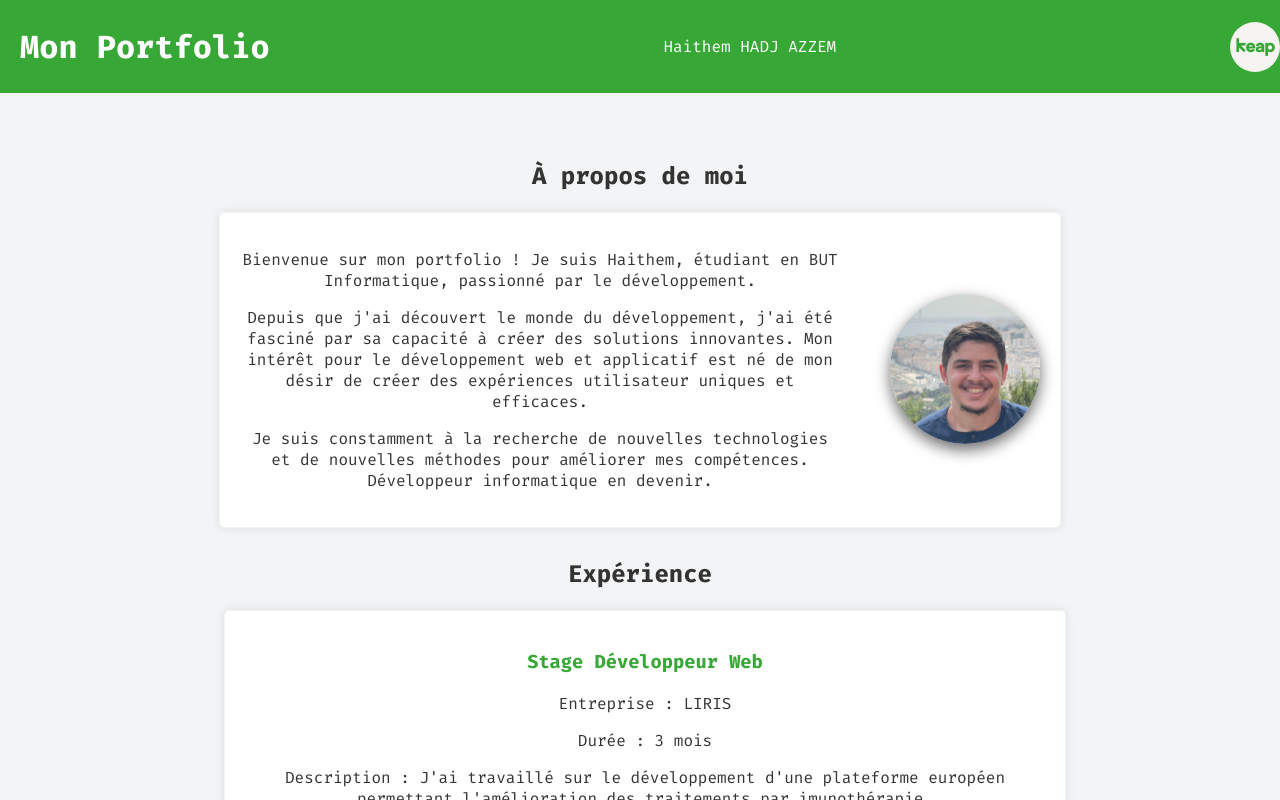
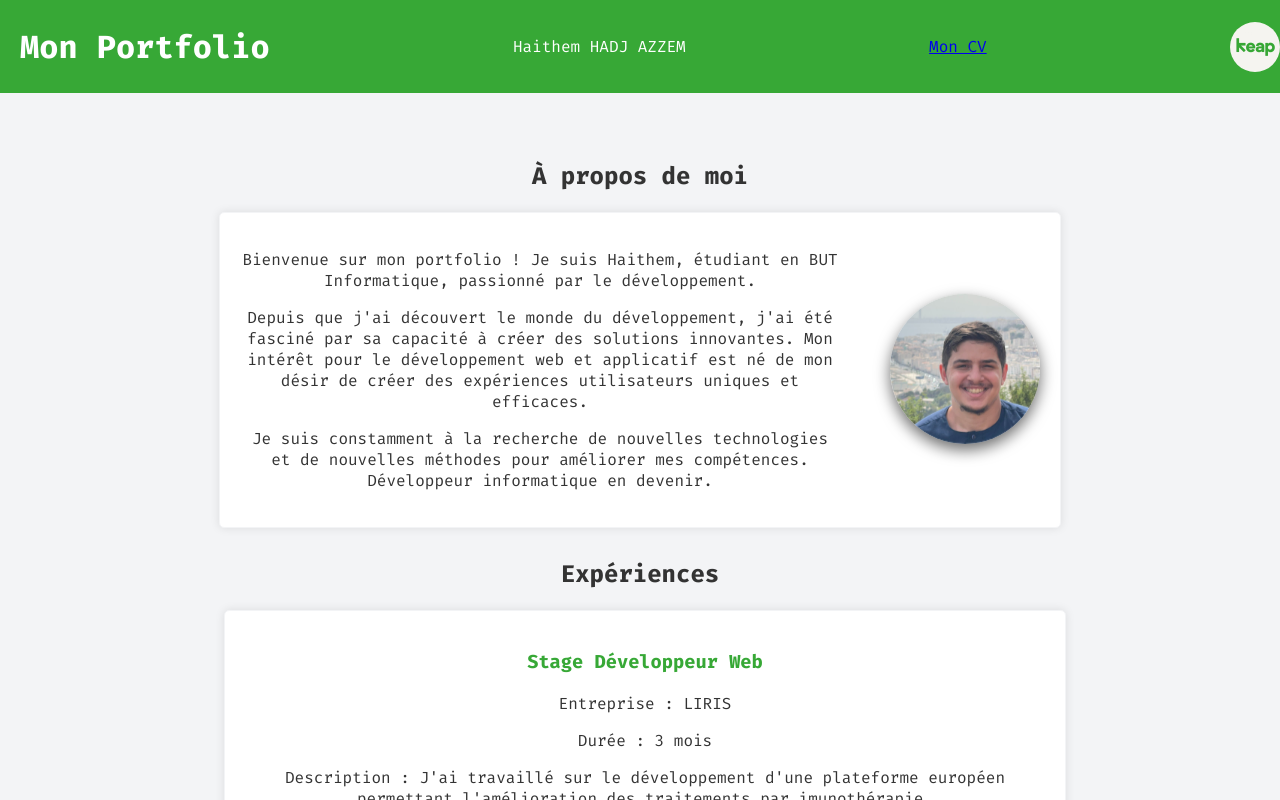
Before and after one commit to KeapRoof/Portfolio, a React (Create React App) app: page / in a window 1280 px wide. Built offline with nearby package versions, Linux system fonts and the light colour scheme.

Commit message:
Correction + Cv

```diff
--- a/src/App.js
+++ b/src/App.js
@@ -27,6 +27,7 @@ function Portfolio() {
       <header className="Portfolio-header">
         <h1>Mon Portfolio</h1>
         <p>Haithem HADJ AZZEM</p>
+        <a href="https://github.com/KeapRoof/Portfolio/Cv_Haithem.pdf" download="Cv_Haithem.pdf">Mon CV</a>
         <img src={keap} alt="Keap" className="Portfolio-logo" />
       </header>
       <main className="Portfolio-main">
@@ -35,7 +36,7 @@ function Portfolio() {
           <div className="About-me-card">
             <div className="About-me-content">
               <p>Bienvenue sur mon portfolio ! Je suis Haithem, étudiant en BUT Informatique, passionné par le développement.</p>
-              <p>Depuis que j'ai découvert le monde du développement, j'ai été fasciné par sa capacité à créer des solutions innovantes. Mon intérêt pour le développement web et applicatif est né de mon désir de créer des expériences utilisateur uniques et efficaces.</p>
+              <p>Depuis que j'ai découvert le monde du développement, j'ai été fasciné par sa capacité à créer des solutions innovantes. Mon intérêt pour le développement web et applicatif est né de mon désir de créer des expériences utilisateurs uniques et efficaces.</p>
               <p>Je suis constamment à la recherche de nouvelles technologies et de nouvelles méthodes pour améliorer mes compétences. Développeur informatique en devenir.</p>
             </div>
             <div className="Profile-picture-container">
@@ -44,7 +45,7 @@ function Portfolio() {
           </div>
         </section>
       <section className="Experience">
-        <h2>Expérience</h2>
+        <h2>Expériences</h2>
         <div className="Experience-item">
           <h3>Stage Développeur Web</h3>
           <p>Entreprise : LIRIS</p>
@@ -84,14 +85,14 @@ function Portfolio() {
       />
       <Project
         title="Portfolio"
-        description="Site web permettant de présenter mes compétences techniques, montrer les différents projets que j'ai réalisés, faire du marketing personnel et ainsi créer une identité personnelle. Le site me permettra de mettre en valeur mes projets futurs afin de les présenter au recruteur."
+        description="Site web permettant de présenter mes compétences techniques, montrer les différents projets que j'ai réalisés, faire du marketing personnel et ainsi créer une identité personnelle. Le site me permettra de mettre en valeur mes projets futurs afin de les présenter aux recruteurs."
         languages={["React"]}
         githubLink="https://github.com/KeapRoof/Gestion_Annuaire_C"
         imageUrl={portfolioimg}
       />
         </section>
         <section className="Education">
-          <h2>Formation</h2>
+          <h2>Formations</h2>
           <div className="Education-item">
             <h3>BUT Informatique</h3>
             <p>Université : IUT Lyon 1</p>
--- a/src/Project.js
+++ b/src/Project.js
@@ -34,6 +34,7 @@ function Project({ title, description, languages, githubLink, videoUrl, imageUrl
               height="315"
               src={videoUrl}
               allowFullScreen
+              style={{ width: "100%" }}
             ></iframe>
           </div>
         </div>)
--- a/src/index.css
+++ b/src/index.css
@@ -309,4 +309,9 @@ body {
     height: 30px;
   }
 
+  .Project iframe {
+    width: 80%; /* Réduire la largeur à 80% sur les téléphones */
+    height: auto; /* Garder la hauteur automatique */
+  }
+
 }
```
Also changed, not shown: 1 other file (tests, documents, lock files or other folders).
